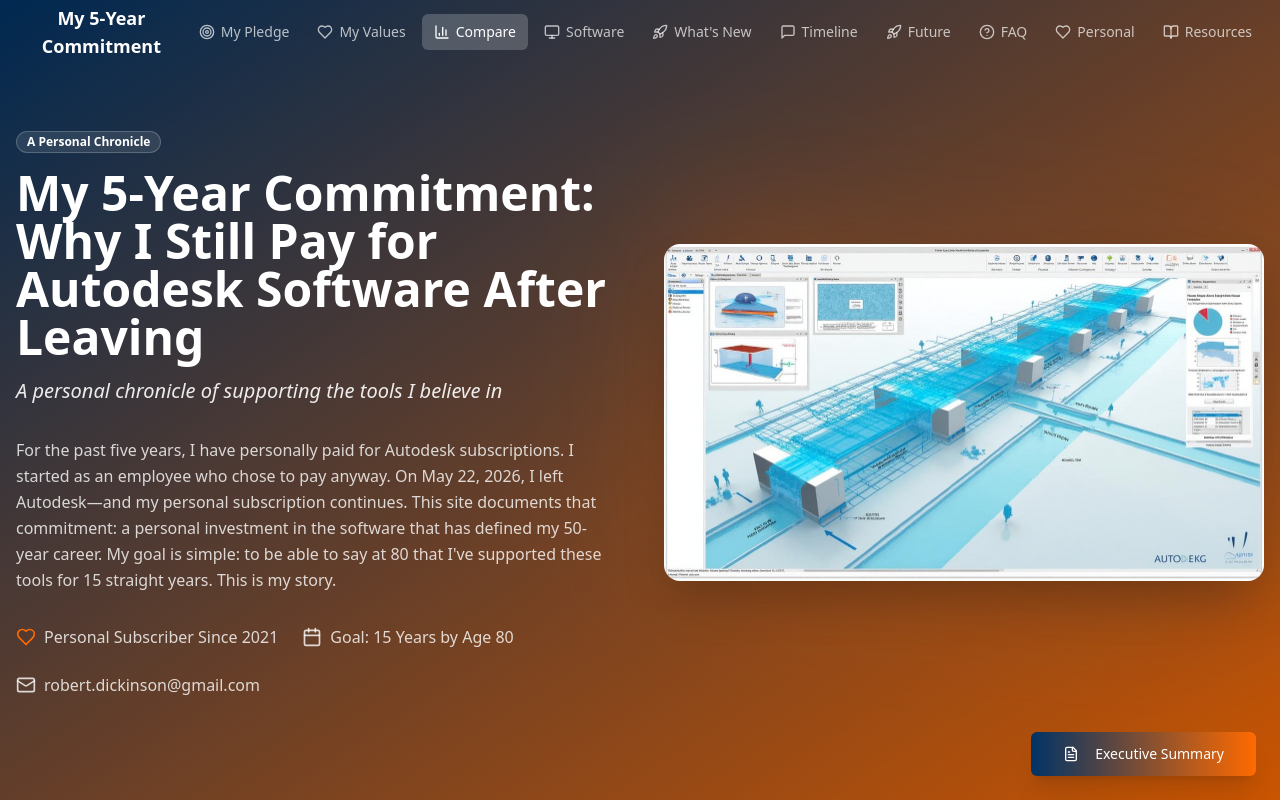
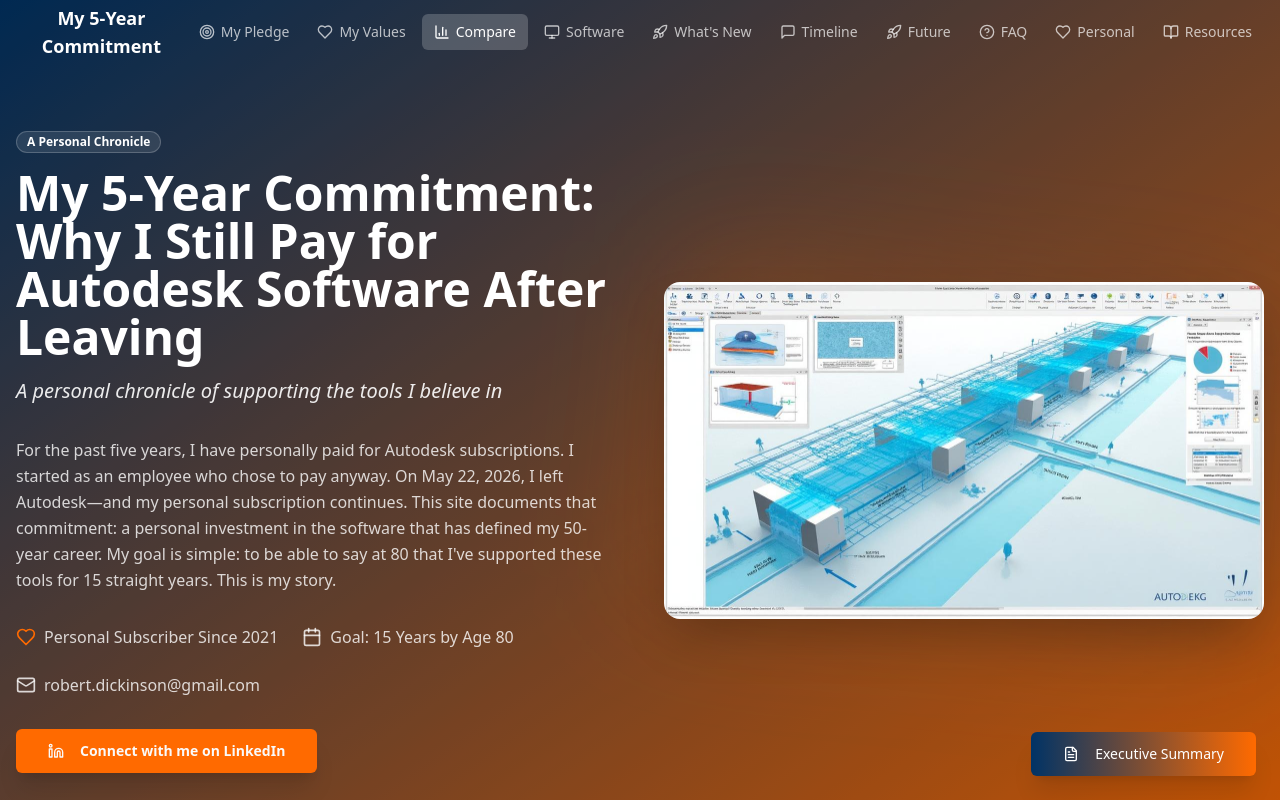
Before and after one commit to SWMMEnablement/autodesk-insider-insights, a React (Vite) app: page / in a window 1280 px wide. Shown: the top 800 px of the page. Built offline with nearby package versions, Linux system fonts and the light colour scheme.

Commit message:
Changes
Co-authored-by: dickinsonre <5599939+dickinsonre@users.noreply.github.com>

```diff
--- a/src/components/Hero.tsx
+++ b/src/components/Hero.tsx
@@ -1,5 +1,6 @@
 import { Badge } from "@/components/ui/badge";
-import { Calendar, Heart, Mail } from "lucide-react";
+import { Calendar, Heart, Mail, Linkedin } from "lucide-react";
+import { Button } from "@/components/ui/button";
 import heroCover from "@/assets/icm-infoworks-banner.jpg";
 
 export const Hero = () => {
@@ -49,6 +50,17 @@ export const Hero = () => {
                 <span>robert.dickinson@gmail.com</span>
               </a>
             </div>
+
+            <div>
+              <Button
+                size="lg"
+                onClick={() => window.open("https://www.linkedin.com/in/robertdickinson/", "_blank", "noopener,noreferrer")}
+                className="bg-accent hover:bg-accent/90 text-accent-foreground shadow-xl font-semibold"
+              >
+                <Linkedin className="w-5 h-5 mr-2" />
+                Connect with me on LinkedIn
+              </Button>
+            </div>
           </div>
 
           <div className="relative">
```
